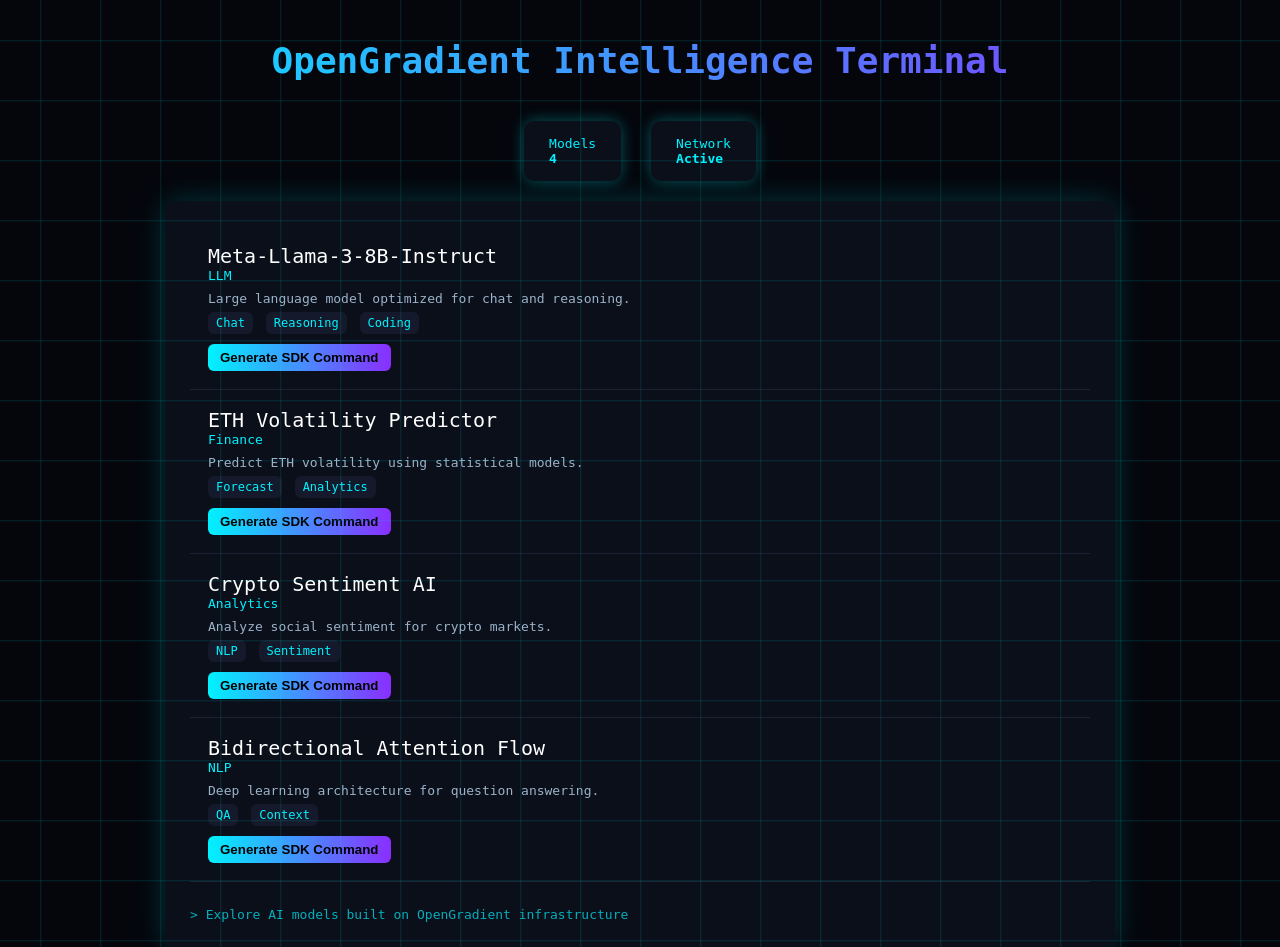
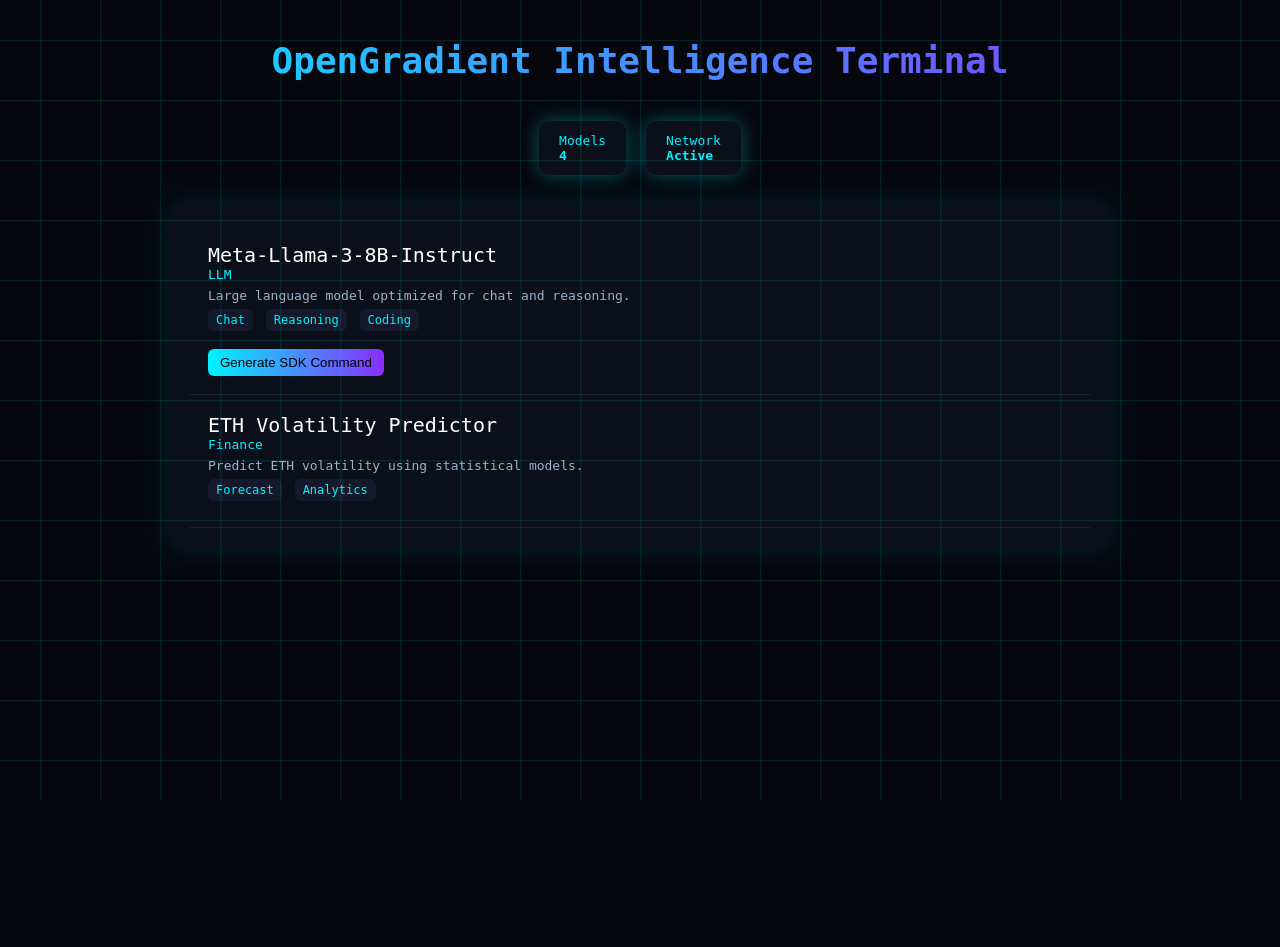
Before and after one commit to arthuroua/opengradient-intelligence-terminal, a Flask app: page / in a window 1280 px wide. After the commit the page ends 800 px from the top, so only its background shows below. Run offline with Flask 3, Linux system fonts and the light colour scheme.

Commit message:
Update index.html

```diff
--- a/templates/index.html
+++ b/templates/index.html
@@ -8,14 +8,14 @@
 <style>
 
 body{
-background:#04060c;
+background:#05070d;
 color:#00f2ff;
 font-family:monospace;
 margin:0;
 overflow-x:hidden;
 }
 
-/* animated grid */
+/* grid */
 
 body::before{
 content:"";
@@ -47,35 +47,29 @@ background:linear-gradient(90deg,#00f2ff,#8a2eff);
 .stats{
 display:flex;
 justify-content:center;
-gap:30px;
-margin-bottom:20px;
+gap:20px;
+margin-bottom:30px;
 }
 
 .stat{
 background:#0b0f1a;
-padding:15px 25px;
+padding:12px 20px;
 border-radius:10px;
-box-shadow:0 0 15px #00f2ff55;
+box-shadow:0 0 20px #00f2ff55;
 }
 
 .terminal{
 max-width:900px;
 margin:auto;
-padding:25px;
 background:#0b0f1a;
-border-radius:12px;
-box-shadow:0 0 30px #00f2ff33;
+border-radius:10px;
+padding:20px;
+box-shadow:0 0 30px #00f2ff22;
 }
 
 .model{
 border-bottom:1px solid #1a2333;
 padding:18px;
-transition:0.3s;
-}
-
-.model:hover{
-background:#111827;
-transform:scale(1.02);
 }
 
 .name{
@@ -89,7 +83,7 @@ color:#00f2ff;
 }
 
 .description{
-margin-top:8px;
+margin-top:6px;
 color:#9bb3c9;
 }
 
@@ -110,22 +104,30 @@ border:none;
 padding:6px 12px;
 cursor:pointer;
 border-radius:6px;
-font-weight:bold;
 }
 
 .code{
+display:none;
 background:#04060c;
 margin-top:10px;
 padding:10px;
 border-radius:6px;
-display:none;
 white-space:pre;
-color:#00f2ff;
 }
 
-.prompt{
-margin-top:25px;
-opacity:0.7;
+.signal{
+margin-top:8px;
+font-size:13px;
+}
+
+.feed{
+margin-top:30px;
+background:#04060c;
+padding:15px;
+border-radius:8px;
+max-height:200px;
+overflow:auto;
+font-size:13px;
 }
 
 </style>
@@ -142,7 +144,7 @@ OpenGradient Intelligence Terminal
 
 <div class="stat">
 Models<br>
-<b>{{models|length}}</b>
+<b id="modelCount">4</b>
 </div>
 
 <div class="stat">
@@ -152,68 +154,37 @@ Network<br>
 
 </div>
 
-<div class="terminal">
-
-{% for m in models %}
+<div class="terminal" id="models">
 
 <div class="model">
 
-<div class="name">{{m.name}}</div>
+<div class="name">Meta-Llama-3-8B-Instruct</div>
+<div class="category">LLM</div>
+<div class="description">Large language model optimized for chat and reasoning.</div>
 
-<div class="category">{{m.category}}</div>
+<span class="cap">Chat</span>
+<span class="cap">Reasoning</span>
+<span class="cap">Coding</span>
 
-<div class="description">{{m.description}}</div>
+<div class="signal" id="sig0"></div>
 
-{% for c in m.caps %}
-<span class="cap">{{c}}</span>
-{% endfor %}
-
-<br>
-
-<button onclick="generate('{{m.name}}')">
+<button onclick="generate('Meta-Llama-3-8B-Instruct',0)">
 Generate SDK Command
 </button>
 
-<div class="code" id="code-{{m.name}}"></div>
+<div class="code" id="code0"></div>
 
 </div>
 
-{% endfor %}
+<div class="model">
 
-<div class="prompt">
-> Explore AI models built on OpenGradient infrastructure
-</div>
+<div class="name">ETH Volatility Predictor</div>
+<div class="category">Finance</div>
+<div class="description">Predict ETH volatility using statistical models.</div>
 
-</div>
+<span class="cap">Forecast</span>
+<span class="cap">Analytics</span>
 
-<script>
+<div class="signal" id="sig1"></div>
 
-function generate(model){
-
-let code =
-`pip install opengradient
-
-import opengradient as og
-
-llm = og.LLM(private_key="YOUR_KEY")
-
-response = llm.chat(
-model="${model}",
-messages=[{"role":"user","content":"Hello"}]
-)
-
-print(response)
-`
-
-let box = document.getElementById("code-"+model)
-
-box.style.display="block"
-box.textContent=code
-
-}
-
-</script>
-
-</body>
-
-</html>
+<button onclick="generate('ETH V
```
